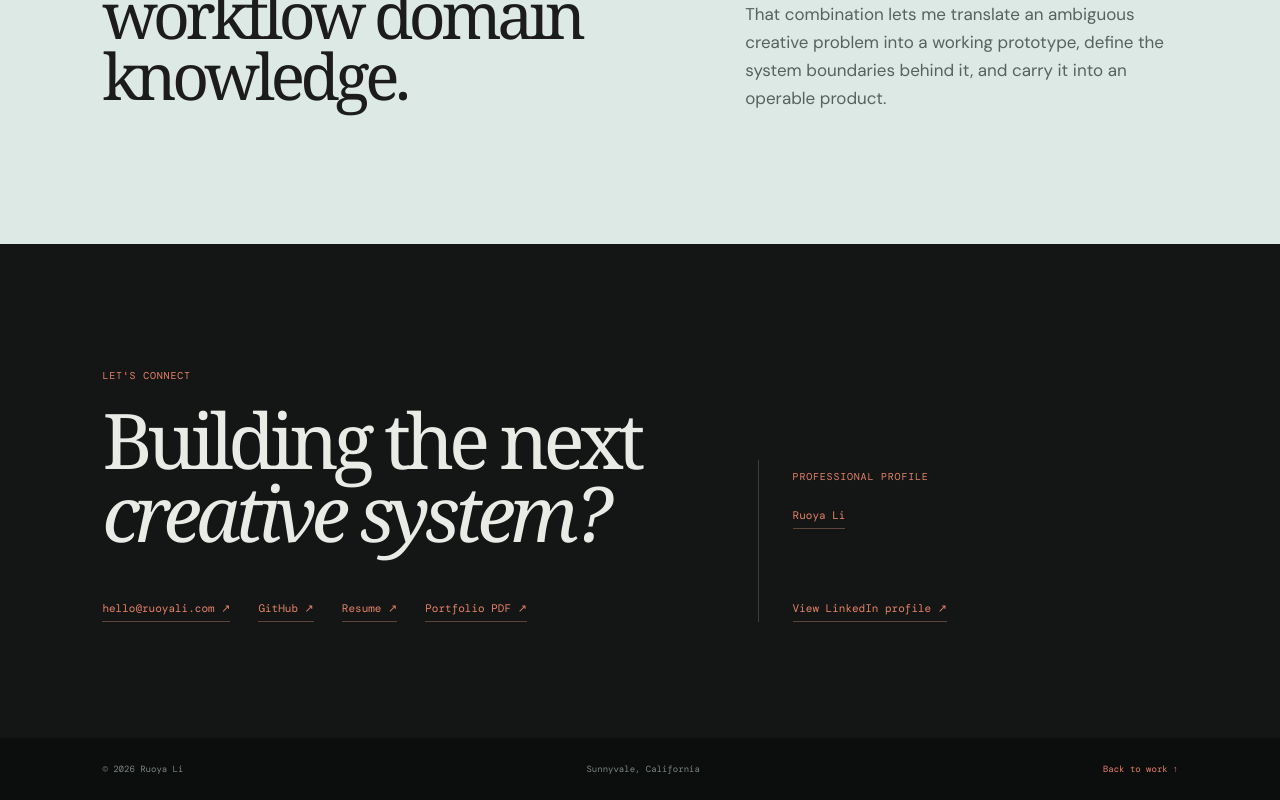
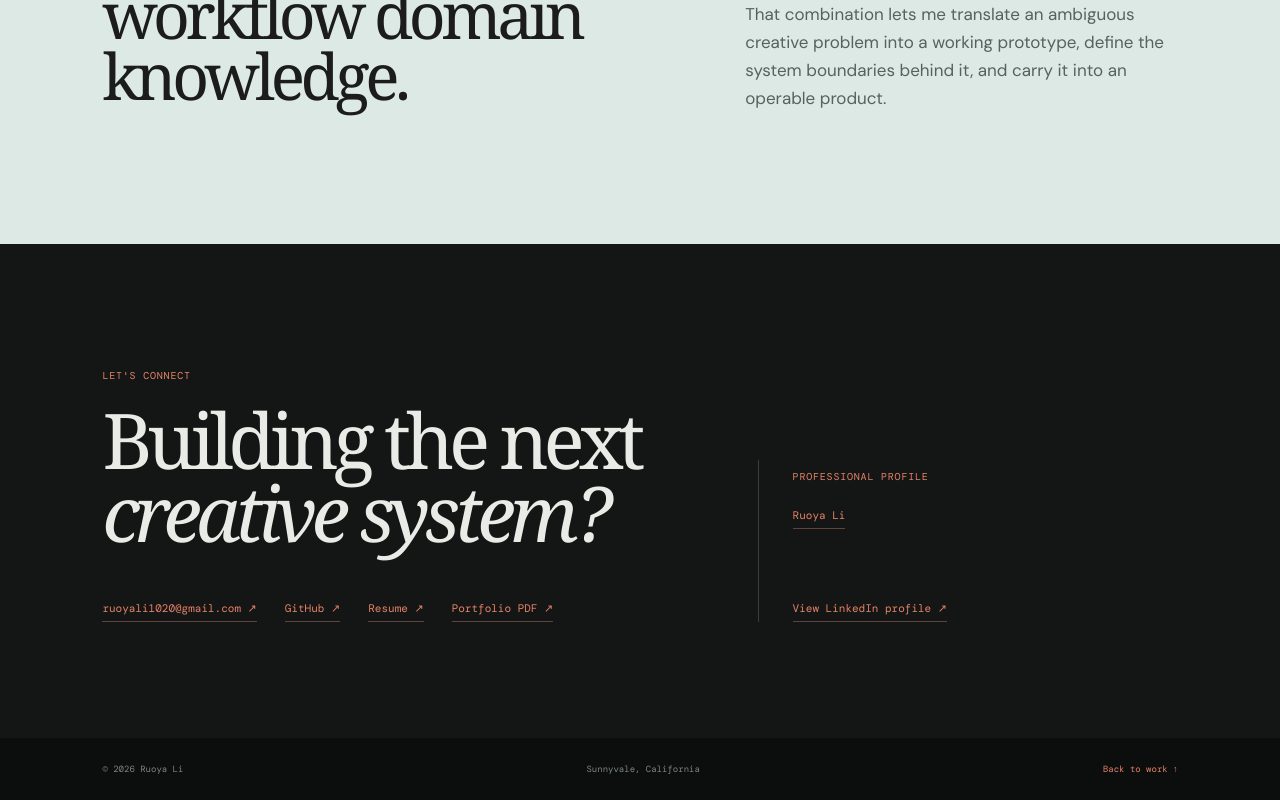
Before and after one commit to ruoyali7/ruoyali-portfolio, a Next.js app: page / in a window 1280 px wide. Shown: the part 11158-11958 px from the top of the page. Built offline with nearby package versions, Linux system fonts and the light colour scheme.

Commit message:
chore: update portfolio contact email

```diff
--- a/app/page.tsx
+++ b/app/page.tsx
@@ -68,7 +68,7 @@ export default function Home() {
 
       <section id="about" className="about-section"><div><p className="eyebrow">About</p><h2>A software engineer with deep design, 3D, and creative-workflow domain knowledge.</h2></div><div><p>I build real systems that connect those domains with production software and applied AI. My path moved from design systems and computational geometry into automation, computer science, and full-stack engineering.</p><p>That combination lets me translate an ambiguous creative problem into a working prototype, define the system boundaries behind it, and carry it into an operable product.</p></div></section>
 
-      <section className="contact-section"><div className="contact-copy"><p className="eyebrow">Let&apos;s connect</p><h2>Building the next<br/><em>creative system?</em></h2><div className="contact-links"><a href="mailto:hello@ruoyali.com">hello@ruoyali.com ↗</a><a href="https://github.com/ruoyali7" target="_blank" rel="noreferrer">GitHub ↗</a><a href="/ruoya-li-resume.pdf" target="_blank" rel="noreferrer">Resume ↗</a><a href="/ruoya-portfolio.pdf" target="_blank" rel="noreferrer">Portfolio PDF ↗</a></div></div><aside className="linkedin-profile"><p className="eyebrow">Professional profile</p><div className="linkedin-badge"><div className="badge-base LI-profile-badge" data-locale="en_US" data-size="medium" data-theme="dark" data-type="HORIZONTAL" data-vanity="ruoya-li" data-version="v1"><a className="badge-base__link LI-simple-link" href="https://www.linkedin.com/in/ruoya-li?trk=profile-badge">Ruoya Li</a></div></div><a className="linkedin-fallback" href="https://www.linkedin.com/in/ruoya-li/" target="_blank" rel="noreferrer">View LinkedIn profile ↗</a></aside></section>
+      <section className="contact-section"><div className="contact-copy"><p className="eyebrow">Let&apos;s connect</p><h2>Building the next<br/><em>creative system?</em></h2><div className="contact-links"><a href="mailto:ruoyali1020@gmail.com">ruoyali1020@gmail.com ↗</a><a href="https://github.com/ruoyali7" target="_blank" rel="noreferrer">GitHub ↗</a><a href="/ruoya-li-resume.pdf" target="_blank" rel="noreferrer">Resume ↗</a><a href="/ruoya-portfolio.pdf" target="_blank" rel="noreferrer">Portfolio PDF ↗</a></div></div><aside className="linkedin-profile"><p className="eyebrow">Professional profile</p><div className="linkedin-badge"><div className="badge-base LI-profile-badge" data-locale="en_US" data-size="medium" data-theme="dark" data-type="HORIZONTAL" data-vanity="ruoya-li" data-version="v1"><a className="badge-base__link LI-simple-link" href="https://www.linkedin.com/in/ruoya-li?trk=profile-badge">Ruoya Li</a></div></div><a className="linkedin-fallback" href="https://www.linkedin.com/in/ruoya-li/" target="_blank" rel="noreferrer">View LinkedIn profile ↗</a></aside></section>
     </main>
     <footer className="site-footer"><span>© 2026 Ruoya Li</span><span>Sunnyvale, California</span><a href="#drama">Back to work ↑</a></footer>
     <Script src="https://platform.linkedin.com/badges/js/profile.js" strategy="afterInteractive" />
--- a/app/portfolio/page.tsx
+++ b/app/portfolio/page.tsx
@@ -1,3 +1,3 @@
 const work = [{ title: "DramaClips", type: "Applied AI · Workflow orchestration", image: "/assets/dramaclips/screens/Screenshot_20260830_at_35703PM.jpg", href: "/#interactive-demo" }, { title: "Creative technology systems", type: "Visual systems · Product engineering", image: "/assets/portfolio/campus-visual-system.jpg", href: "/#interactive-demo" }];
 
-export default function Portfolio() { return <main className="portfolio-page"><header className="portfolio-nav"><a href="/">RL<span>.</span></a><a href="/">Back home ↗</a></header><section className="portfolio-hero"><p className="eyebrow">Selected work</p><h1>Software engineering<br/><em>with a visual point of view.</em></h1><p>I build applied AI and workflow systems that turn complex operations into clear product experiences.</p></section><section className="portfolio-grid">{work.map((item) => <a className="portfolio-card" href={item.href} key={item.title}><img src={item.image} alt=""/><p className="eyebrow">{item.type}</p><h2>{item.title} ↗</h2></a>)}</section><footer className="portfolio-footer"><span>RUOYA LI · CREATIVE TECHNOLOGIST / SOFTWARE ENGINEER</span><a href="mailto:hello@ruoyali.com">Get in touch ↗</a></footer></main>; }
+export default function Portfolio() { return <main className="portfolio-page"><header className="portfolio-nav"><a href="/">RL<span>.</span></a><a href="/">Back home ↗</a></header><section className="portfolio-hero"><p className="eyebrow">Selected work</p><h1>Software engineering<br/><em>with a visual point of view.</em></h1><p>I build applied AI and workflow systems that turn complex operations into clear product experiences.</p></section><section className="portfolio-grid">{work.map((item) => <a className="portfolio-card" href={item.href} key={item.title}><img src={item.image} alt=""/><p className="eyebrow">{item.type}</p><h2>{item.title} ↗</h2></a>)}</section><footer className="portfolio-footer"><span>RUOYA LI · CREATIVE TECHNOLOGIST / SOFTWARE ENGINEER</span><a href="mailto:ruoyali1020@gmail.com">Get in touch ↗</a></footer></main>; }
```
